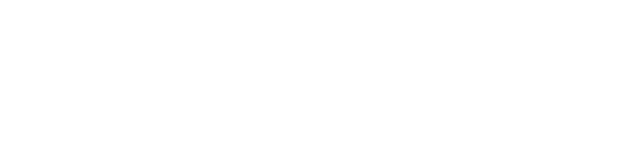
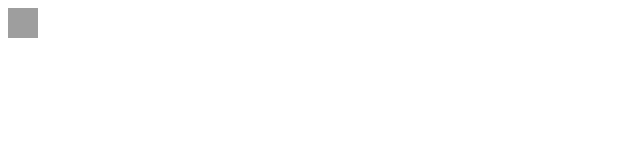
Before and after one commit to TechKnight044/techknight, a plain HTML site: page index.html in a window 1280 px wide. Shown: the whole page, without its empty margins (0-640 px from the left). Drawn offline with Linux system fonts and the light colour scheme; grey boxes are pictures that could not be loaded.

Commit message:
update index.html

```diff
--- a/index.html
+++ b/index.html
@@ -1 +1,19 @@
 <!doctype html>
+<html>
+    <head>
+        <style>
+           body{
+           background-color: white;
+           color:lime;
+
+           }
+        </style>
+        <script language="javascript">
+
+        </script>
+    </head>
+    <body>
+
+       <img src="https://37kedvcxz3nakndzctnjwq-on.drv.tw/app/pic.jpg" height="30px" width="30px">
+    </body>
+</html>
```
